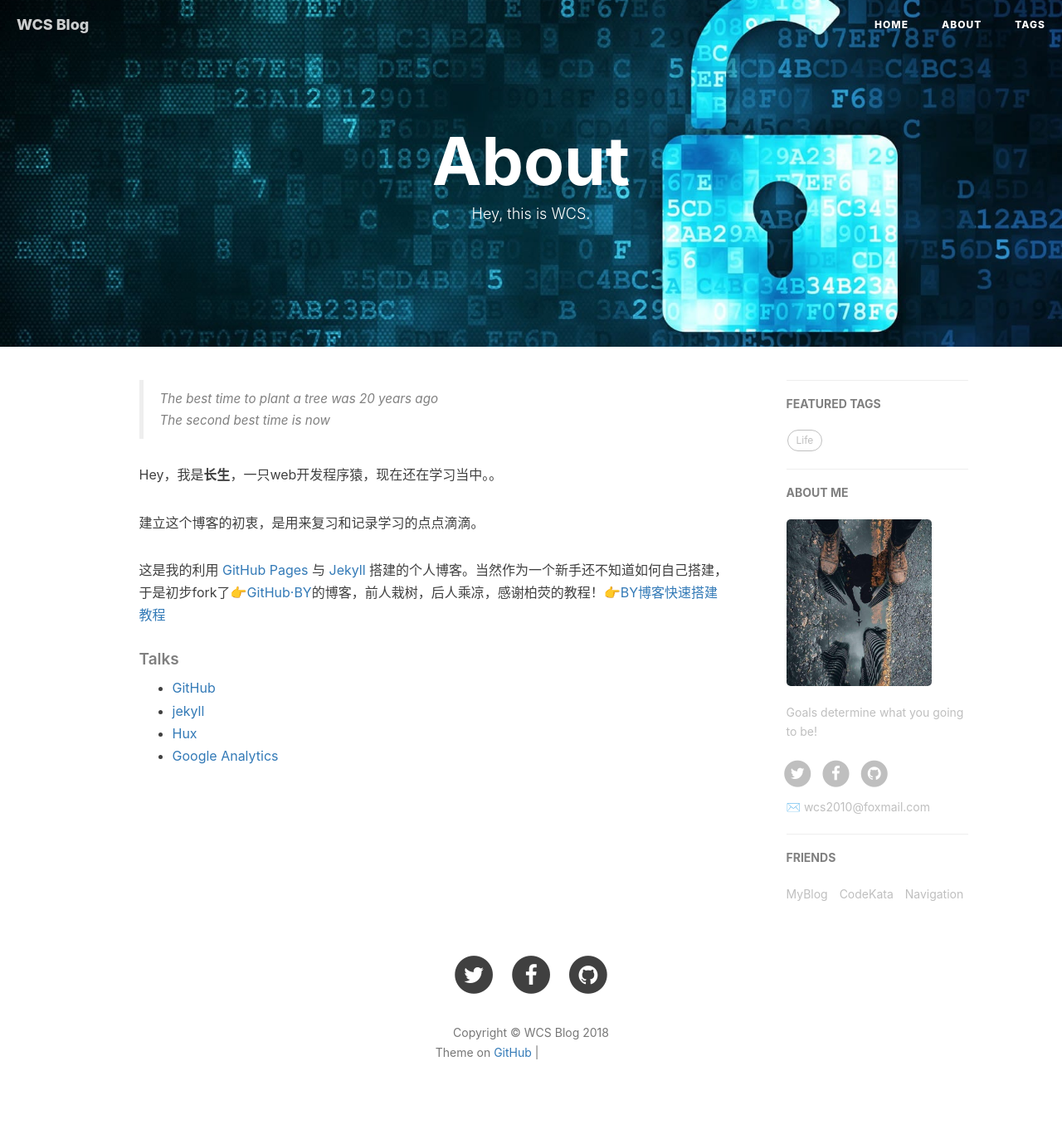
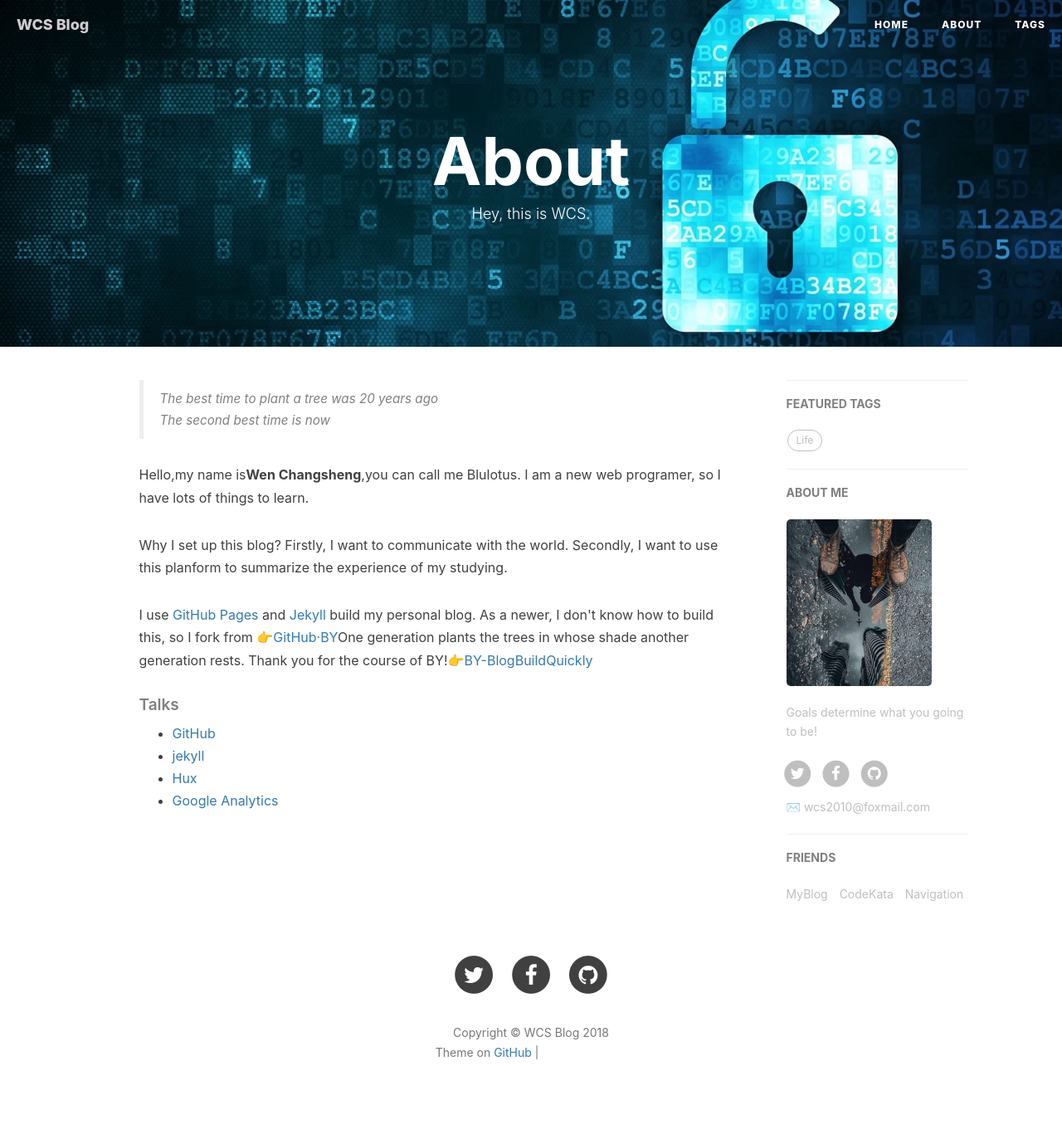
Before and after one commit to Bjorne1/Bjorne1.github.io, a Jekyll site: the page built from about.html, in a window 1280 px wide. Shown: the whole page at 83% size. Built offline with Jekyll 4.4.1, drawn with Linux system fonts in a browser that asks for light colours; nearby versions of some CDN libraries; comment, search, counter and statistics services are not loaded; grey boxes are pictures that could not be loaded.

Commit message:
update about.html

```diff
--- a/about.html
+++ b/about.html
@@ -18,12 +18,12 @@ header-img: "img/post-bg-hacker.jpg"
     <blockquote><p>The best time to plant a tree was 20 years ago<br>
     The second best time is now</p></blockquote>
 
-    <p>Hey，我是<strong>长生</strong>，一只web开发程序猿，现在还在学习当中。。</p>
+    <p>Hello,my name is<strong>Wen Changsheng</strong>,you can call me Blulotus. I am a new web programer, so I have lots of things to learn. </p>
 
-    <p>建立这个博客的初衷，是用来复习和记录学习的点点滴滴。
+    <p>Why I set up this blog? Firstly, I want to communicate with the world. Secondly, I want to use this planform to summarize the experience of my studying.
     </p>
 
-    <p>这是我的利用 <a href="https://pages.github.com/">GitHub Pages</a> 与 <a href="http://jekyll.com.cn/">Jekyll</a> 搭建的个人博客。当然作为一个新手还不知道如何自己搭建，于是初步fork了<a href="https://github.com/qiubaiying">👉GitHub·BY</a>的博客，前人栽树，后人乘凉，感谢柏荧的教程！<a href="https://http://www.jianshu.com/u/e71990ada2fd">👉BY博客快速搭建教程</a></p>
+    <p>I use <a href="https://pages.github.com/">GitHub Pages</a> and <a href="http://jekyll.com.cn/">Jekyll</a> build my personal blog. As a newer, I don't know how to build this, so I fork from <a href="https://github.com/qiubaiying">👉GitHub·BY</a>One generation plants the trees in whose shade another generation rests. Thank you for the course of BY!<a href="https://http://www.jianshu.com/u/e71990ada2fd">👉BY-BlogBuildQuickly</a></p>
 
     <p></p>
 
```
